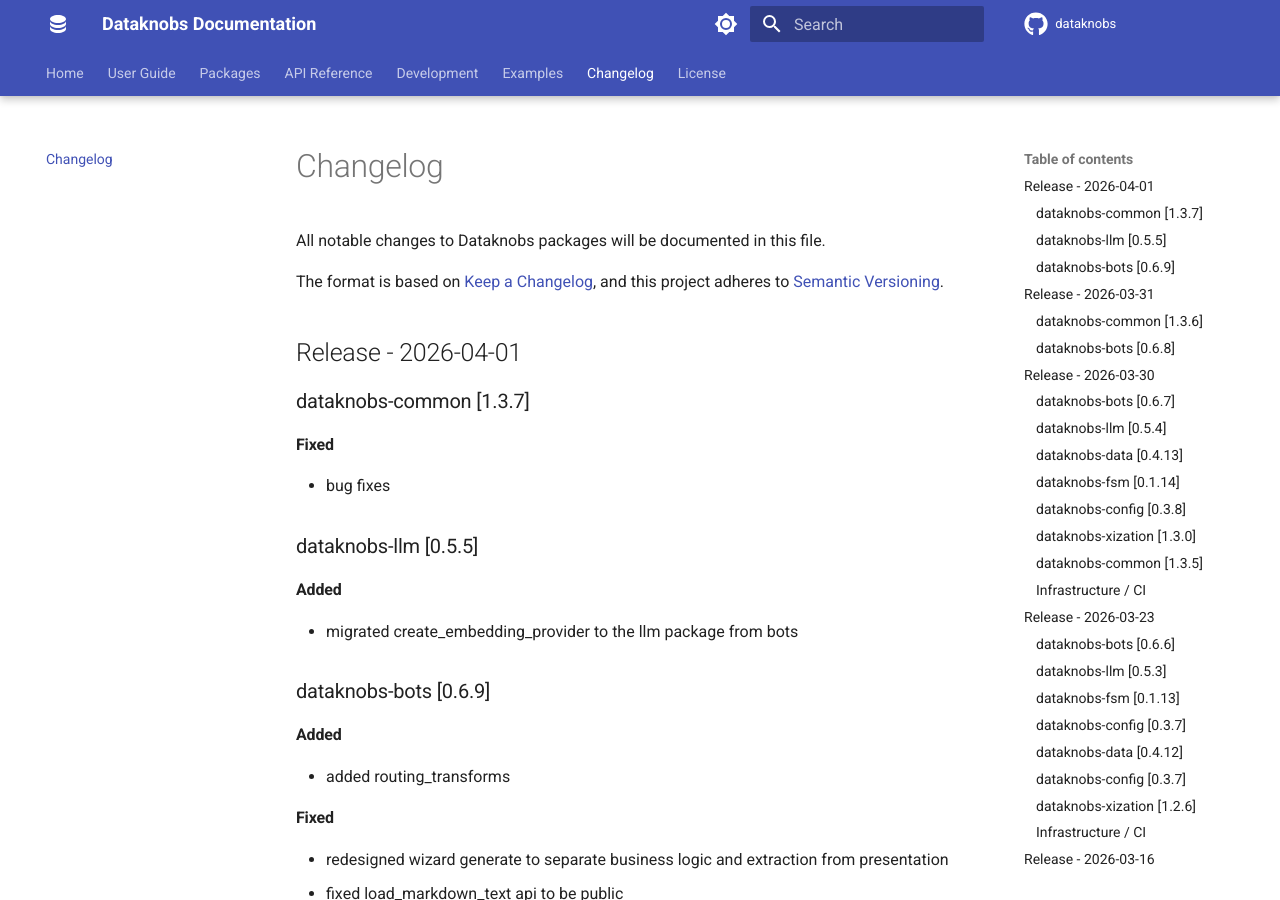
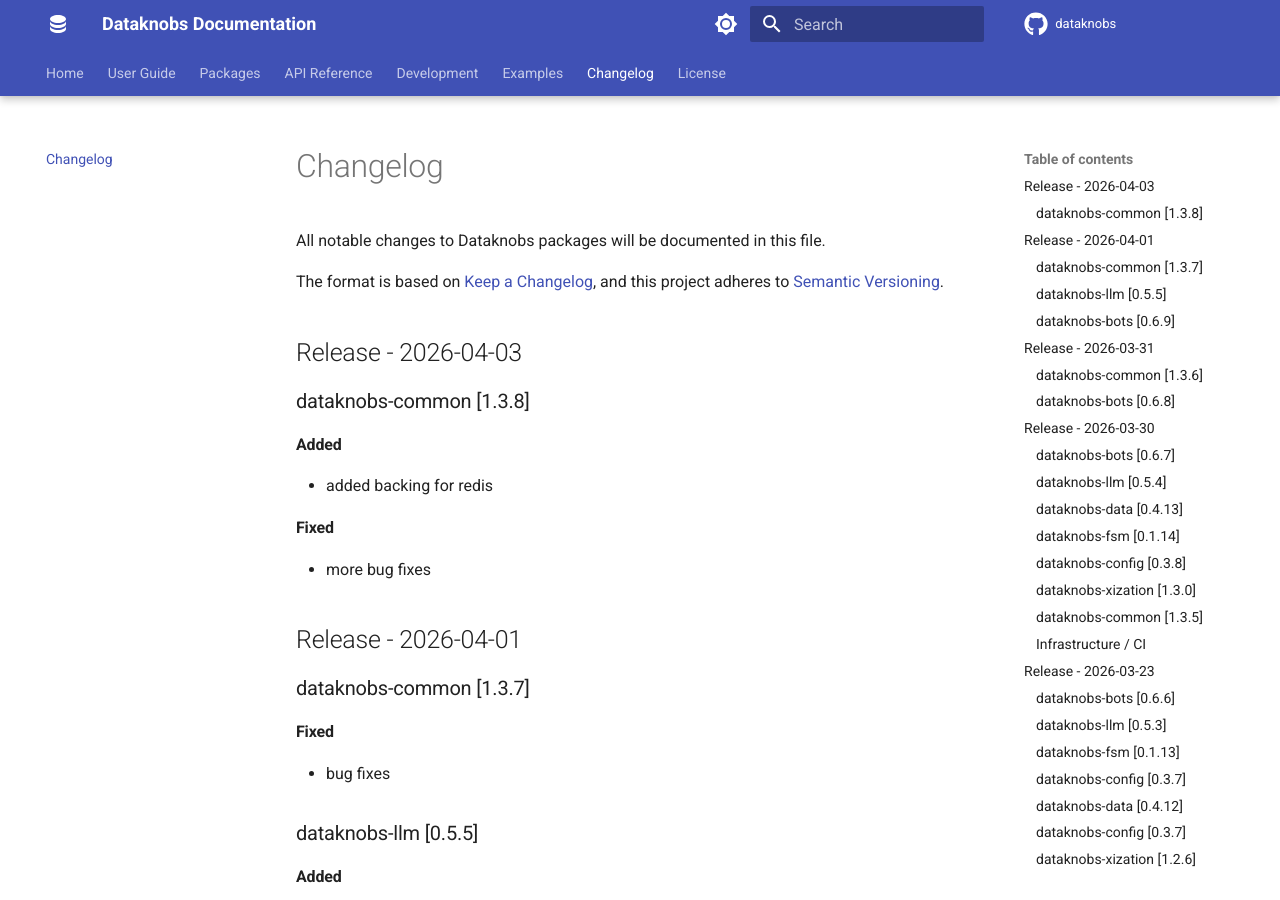
Before and after one commit to KBS-Labs/dataknobs, an MkDocs documentation site: the page built from docs/changelog.md, in a window 1280 px wide and 900 px high. Built offline with MkDocs 1.6.1 and Material for MkDocs 9.7.7, drawn with Linux system fonts in a browser that asks for light colours; comment, search, counter and statistics services are not loaded.

Commit message:
bumped versions, updated release notes

```diff
--- a/docs/changelog.md
+++ b/docs/changelog.md
@@ -4,6 +4,17 @@
 
 The format is based on [Keep a Changelog](https://keepachangelog.com/en/1.0.0/),
 and this project adheres to [Semantic Versioning](https://semver.org/spec/v2.0.0.html).
+
+## Release - 2026-04-03
+
+### dataknobs-common [1.3.8]
+
+#### Added
+- added backing for redis
+
+#### Fixed
+- more bug fixes
+
 
 ## Release - 2026-04-01
 
```
Also changed, not shown: docs/index.md (+1 -1 lines), 4 other files.
